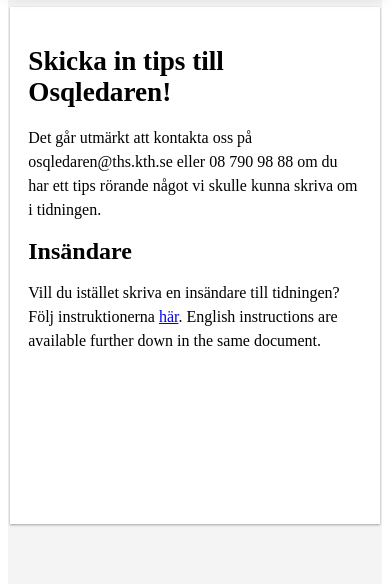
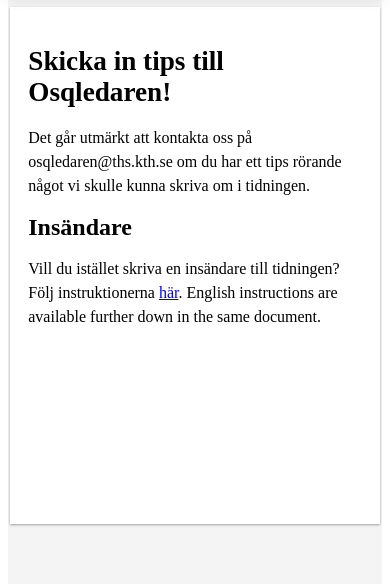
Before and after one commit to Osqledaren-web/osqledaren-frontend, a Gatsby site: page /tips in a window 390 px wide. Shown: the part 105-689 px from the top of the page. Built offline with nearby package versions, Linux system fonts and the light colour scheme; Gatsby itself is replaced by a stand-in of ours.

Commit message:
Update tips.tsx
Removed phone number from contact info as it is no longer operational.

```diff
--- a/src/pages/tips.tsx
+++ b/src/pages/tips.tsx
@@ -18,8 +18,7 @@
           <TipsText>
             <H variant="3">Skicka in tips till Osqledaren!</H>
             <P>
-              Det går utmärkt att kontakta oss på osqledaren@ths.kth.se eller 08
-              790 98 88 om du har ett tips rörande något vi skulle kunna skriva
+              Det går utmärkt att kontakta oss på osqledaren@ths.kth.se om du har ett tips rörande något vi skulle kunna skriva
               om i tidningen.
             </P>
             <H variant="4">Insändare</H>
```
